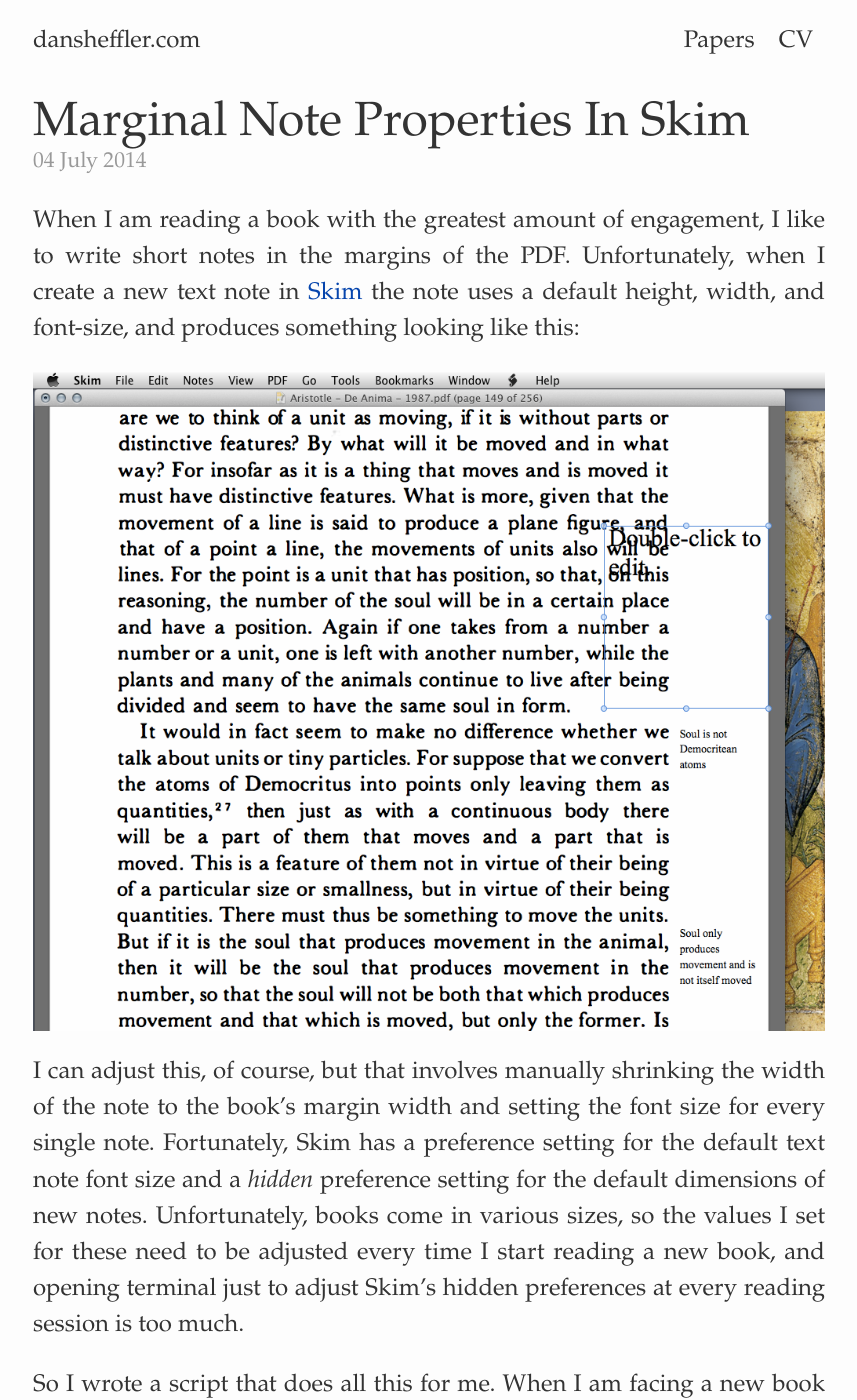
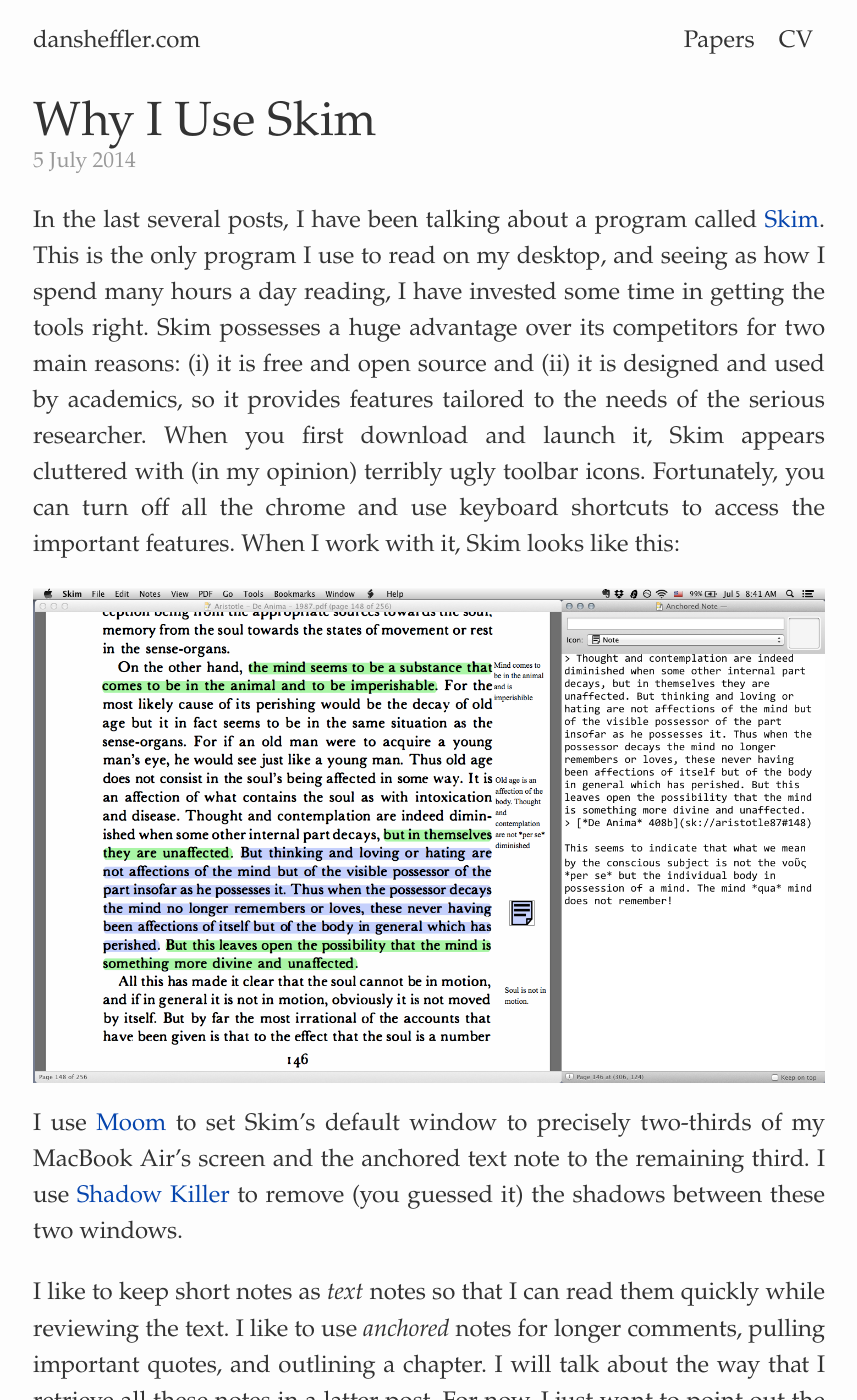
Before and after one commit to dansheffler/dtsheffler.com, a Jekyll site: the page built from index.html, in a window 1280 px wide and 1400 px high. Shown: the whole window, without its empty margins (211-1068 px from the left). Built offline with Jekyll 4.4.1, drawn with Linux system fonts in a browser that asks for light colours; Markdown is read by kramdown in place of the engine named in the settings; some of the changed text lies outside the part shown.

Commit message:
Consistent date formating. Post on Skim.

```diff
--- a/_layouts/post.html
+++ b/_layouts/post.html
@@ -15,7 +15,7 @@
         </article>
 
         <div class="source">
-            {{ page.date | date: "%b %-d, %Y" }}
+            {{ page.date | date: "%-d %B %Y" }}
             | Source:
             <a class="source-link" href="{{ post.path | remove: '/Users/dansheffler/Dropbox/dansheffler.com/' | prepend: 'https://github.com/dansheffler/dansheffler.com/blame/master/' }}">
                 md
--- /dev/null
+++ b/_posts/2014-07-05-why-i-use-skim.md
@@ -0,0 +1,12 @@
+In the last several posts, I have been talking about a program called [Skim].  This is the only program I use to read on my desktop, and seeing as how I spend many hours a day reading, I have invested some time in getting the tools right.  Skim possesses a huge advantage over its competitors for two main reasons: (i) it is free and open source and (ii) it is designed and used by academics, so it provides features tailored to the needs of the serious researcher.  When you first download and launch it, Skim appears cluttered with (in my opinion) terribly ugly toolbar icons.  Fortunately, you can turn off all the chrome and use keyboard shortcuts to access the important features.  When I work with it, Skim looks like this:
+
+![Screen Shot of Skim in Use](/images/Screen2014-07-051.png)
+
+
+I use [Moom] to set Skim's default window to precisely two-thirds of my MacBook Air's screen and the anchored text note to the remaining third.  I use [Shadow Killer] to remove (you guessed it) the shadows between these two windows.
+
+I like to keep short notes as *text* notes so that I can read them quickly while reviewing the text.  I like to use *anchored* notes for longer comments, pulling important quotes, and outlining a chapter.  I will talk about the way that I retrieve all these notes in a latter post.  For now, I just want to point out the incredible ease with which Skim handles a wide variety of note types.  I personally use highlights, text notes, and anchored notes, but you can find all sorts of other options if those fit your needs.  When working with Preview or Acrobat, working with annotations is a pain and reading through them is even more of a pain, but Skim makes this entire process easy.
+
+[Shadow Killer]: http://www.macupdate.com/app/mac/6428/shadowkiller-x
+[Skim]: http://skim-app.sourceforge.net
+[Moom]: http://manytricks.com/moom/
--- a/index.html
+++ b/index.html
@@ -7,7 +7,7 @@
 {% for post in site.posts %}
 <div class="post">
     <h2><a class="post-link" href="{{ post.url | prepend: site.baseurl }}">{{ post.title }}</a></h2>
-    <div class="post-date">{{ post.date | date_to_long_string }}</div>
+    <div class="post-date">{{ post.date | date: "%-d %B %Y" }}</div>
     <div class="post-content">{{ post.content }}</div>
     <div class="source">Source:
         <a class="source-link" href="{{ post.path | remove: '/Users/dansheffler/Dropbox/dansheffler.com/' | prepend: 'https://github.com/dansheffler/dansheffler.com/blame/master/' }}">
```
Also changed, not shown: _posts/2014-07-02-custom-skim-urls.md (+2 -0 lines), images/Screen2014-07-051.png (added).
